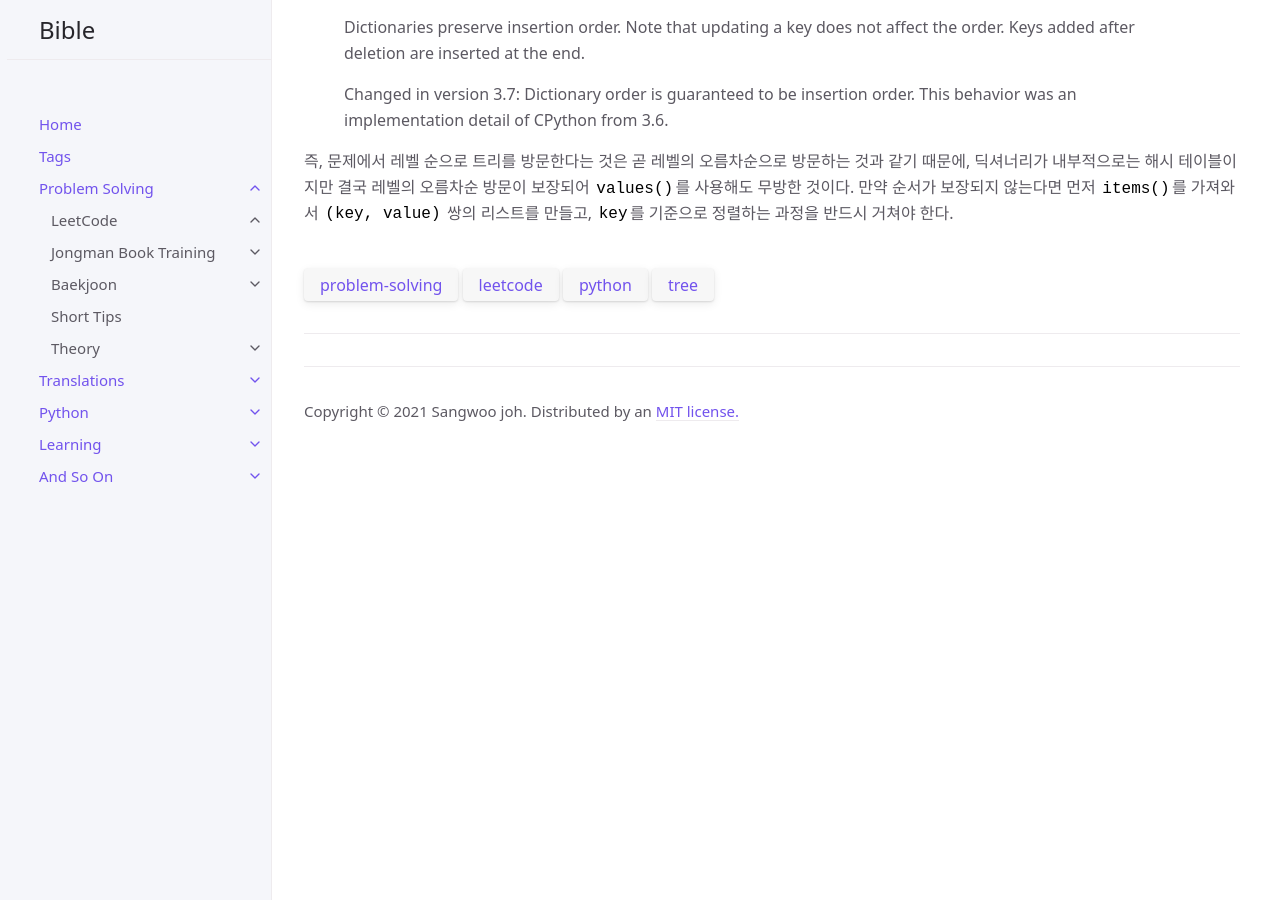
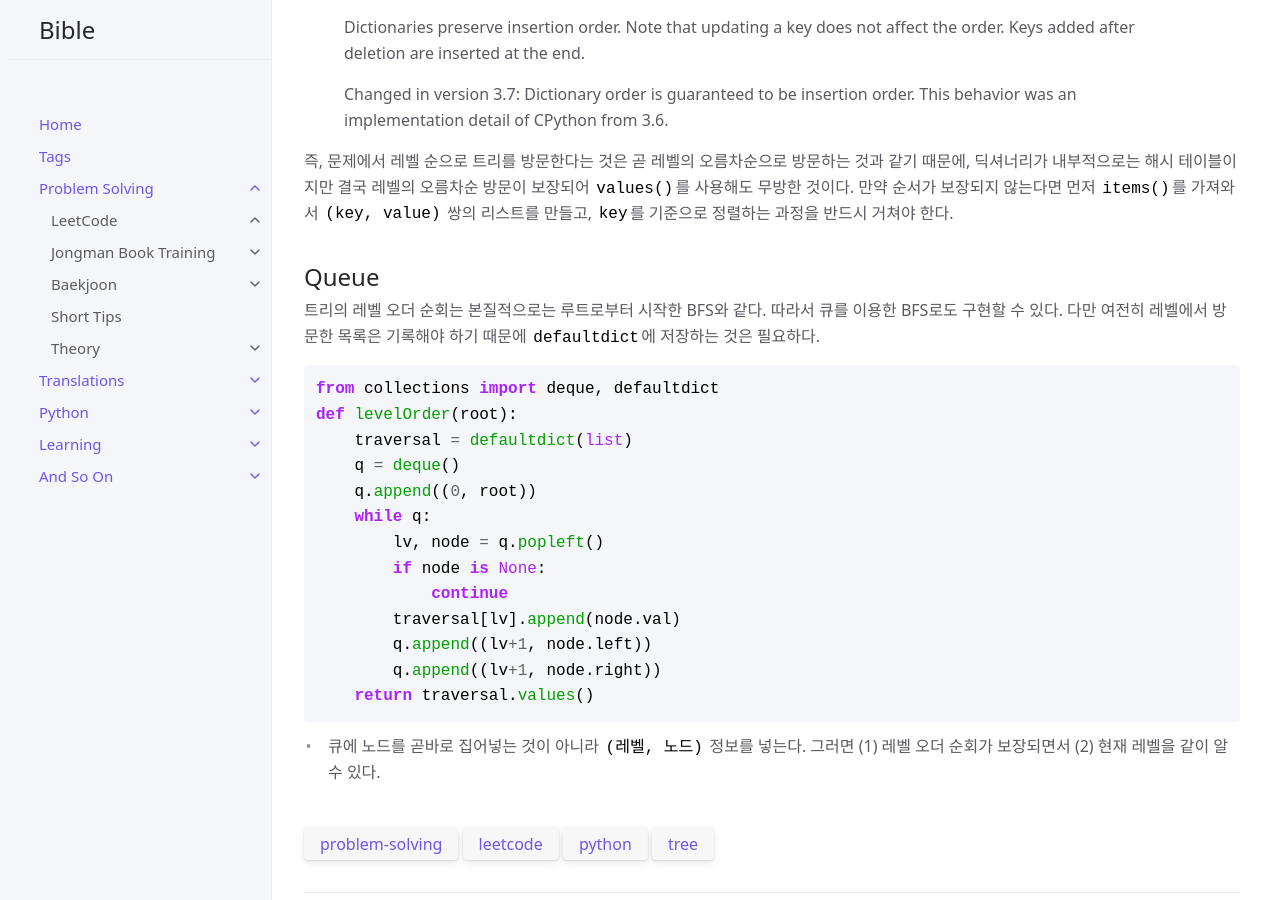
Before and after one commit to sangwoo-joh/bible-archive, a Jekyll site: the page built from ps/leetcode/binary-tree-level-order-traversal.md, in a window 1280 px wide and 900 px high, scrolled down 1521 px. Built offline with Jekyll 4.4.1, drawn with Linux system fonts in a browser that asks for light colours; a script that is not in the unit is left out; before the commit the page ends 1984 px from its top, so only the background shows below that.

Commit message:
level order - queue

````diff
--- a/ps/leetcode/binary-tree-level-order-traversal.md
+++ b/ps/leetcode/binary-tree-level-order-traversal.md
@@ -83,3 +83,30 @@ def levelOrder(root):
  사용해도 무방한 것이다. 만약 순서가 보장되지 않는다면 먼저
  `items()`를 가져와서 `(key, value)` 쌍의 리스트를 만들고, `key`를
  기준으로 정렬하는 과정을 반드시 거쳐야 한다.
+
+## Queue
+
+ 트리의 레벨 오더 순회는 본질적으로는 루트로부터 시작한 BFS와
+ 같다. 따라서 큐를 이용한 BFS로도 구현할 수 있다. 다만 여전히 레벨에서
+ 방문한 목록은 기록해야 하기 때문에 `defaultdict`에 저장하는 것은
+ 필요하다.
+
+```python
+from collections import deque, defaultdict
+def levelOrder(root):
+    traversal = defaultdict(list)
+    q = deque()
+    q.append((0, root))
+    while q:
+        lv, node = q.popleft()
+        if node is None:
+            continue
+        traversal[lv].append(node.val)
+        q.append((lv+1, node.left))
+        q.append((lv+1, node.right))
+    return traversal.values()
+```
+
+ - 큐에 노드를 곧바로 집어넣는 것이 아니라 `(레벨, 노드)` 정보를
+   넣는다. 그러면 (1) 레벨 오더 순회가 보장되면서 (2) 현재 레벨을 같이
+   알 수 있다.
````
